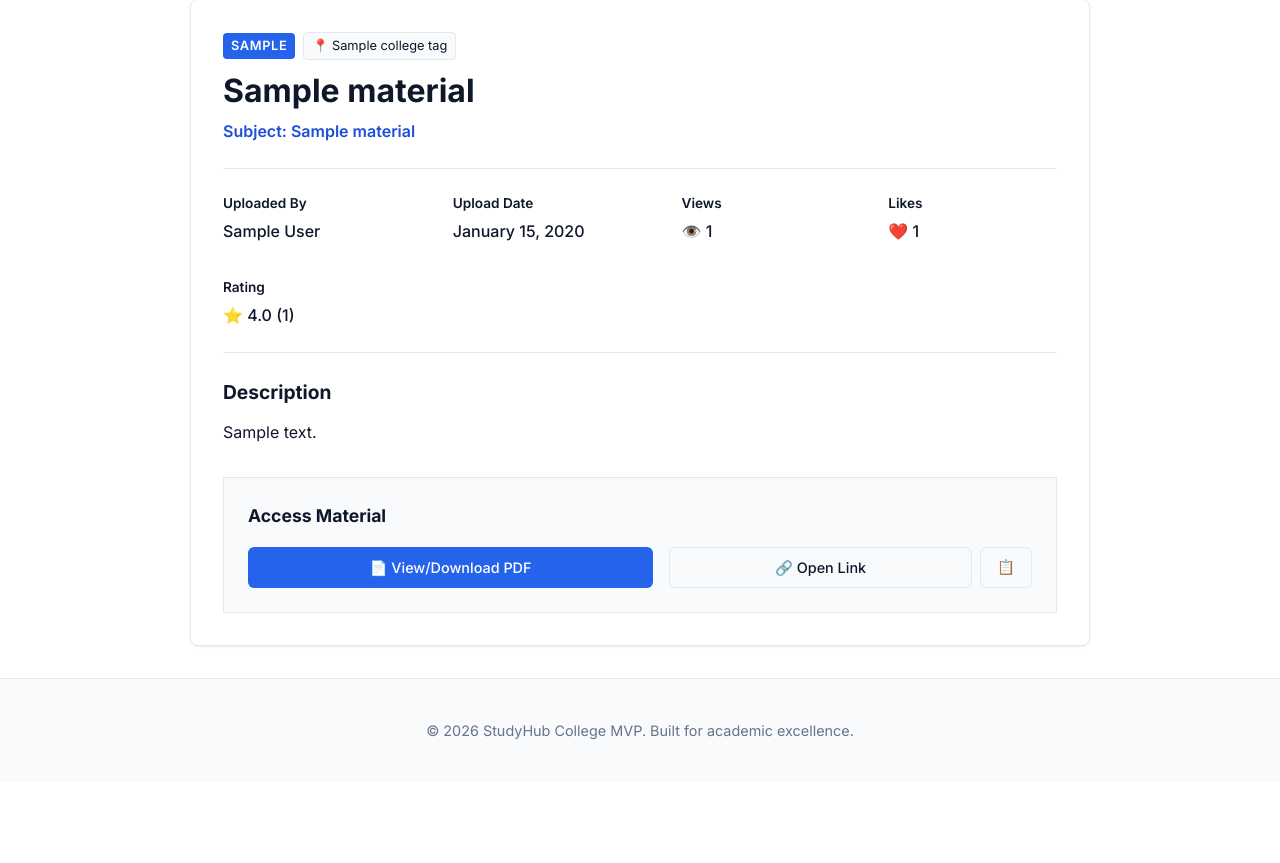
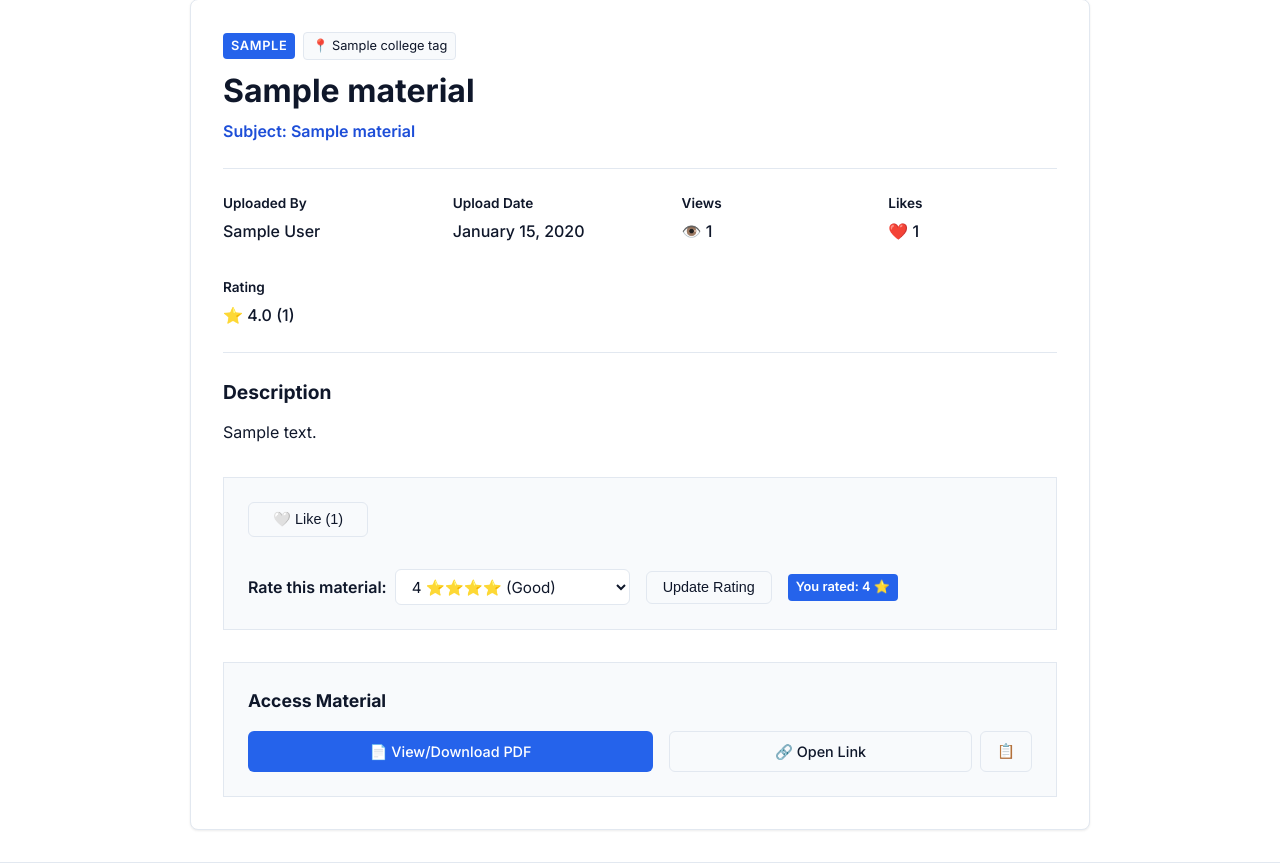
Before and after one commit to ayushh127/studyhub-college, a Python web app: template app/templates/student/community_details.html in a window 1280 px wide. Shown: the part 156-1019 px from the top of the page. Before the commit the page ends 896 px from the top, so only its background shows below. Run offline with Jinja, Linux system fonts and the light colour scheme; the template is opened without the code that fills it: most values are stand-ins (such as "Sample title", 1, 10 or a date in 2020).

Commit message:
Add community material likes and ratings

```diff
--- a/app/templates/student/community_details.html
+++ b/app/templates/student/community_details.html
@@ -73,6 +73,45 @@
             </p>
         </div>
 
+        {% if material.status == 'active' %}
+        <!-- Interactions Section -->
+        <div style="background-color: var(--surface-soft); padding: 1.5rem; border-radius: var(--radius); border: 1px solid var(--border); margin-bottom: 2rem;">
+            <div style="display: flex; gap: 2rem; flex-wrap: wrap; align-items: center;">
+                <!-- Like Form -->
+                <form action="{{ url_for('student.like_community_material', id=material.id) }}" method="POST" style="margin: 0;">
+                    <button type="submit" class="btn {% if user_liked %}btn-primary{% else %}btn-outline{% endif %}" style="display: flex; align-items: center; gap: 0.5rem; min-width: 120px; justify-content: center;">
+                        {% if user_liked %}
+                            ❤️ Liked ({{ material.likes_count }})
+                        {% else %}
+                            🤍 Like ({{ material.likes_count }})
+                        {% endif %}
+                    </button>
+                </form>
+
+                <!-- Rating Form -->
+                <form action="{{ url_for('student.rate_community_material', id=material.id) }}" method="POST" style="margin: 0; display: flex; align-items: center; gap: 1rem; flex-wrap: wrap;">
+                    <div style="display: flex; align-items: center; gap: 0.5rem;">
+                        <label for="rating" style="font-weight: 600; color: var(--text);">Rate this material:</label>
+                        <select name="rating" id="rating" class="form-control" style="width: auto; padding: 0.4rem 0.75rem;" required>
+                            <option value="">Select</option>
+                            <option value="5" {% if user_rating == 5 %}selected{% endif %}>5 ⭐⭐⭐⭐⭐ (Excellent)</option>
+                            <option value="4" {% if user_rating == 4 %}selected{% endif %}>4 ⭐⭐⭐⭐ (Good)</option>
+                            <option value="3" {% if user_rating == 3 %}selected{% endif %}>3 ⭐⭐⭐ (Average)</option>
+                            <option value="2" {% if user_rating == 2 %}selected{% endif %}>2 ⭐⭐ (Poor)</option>
+                            <option value="1" {% if user_rating == 1 %}selected{% endif %}>1 ⭐ (Terrible)</option>
+                        </select>
+                    </div>
+                    <button type="submit" class="btn btn-outline" style="padding: 0.45rem 1rem;">
+                        {% if user_rating %}Update Rating{% else %}Submit Rating{% endif %}
+                    </button>
+                    {% if user_rating %}
+                    <span class="badge" style="background-color: var(--primary); color: white; border: none; font-size: 0.8rem;">You rated: {{ user_rating }} ⭐</span>
+                    {% endif %}
+                </form>
+            </div>
+        </div>
+        {% endif %}
+
         <!-- Access Resources Section -->
         <div style="background-color: var(--surface-soft); padding: 1.5rem; border-radius: var(--radius); border: 1px solid var(--border);">
             <h3 style="margin-top: 0; margin-bottom: 1rem; font-size: 1.1rem;">Access Material</h3>
```
Also changed, not shown: COMMUNITY_LIBRARY_PLAN.md (+4 -3 lines), ROUTES.md (+4 -0 lines), app/routes/student.py (+70 -2 lines), CHANGELOG.md.
